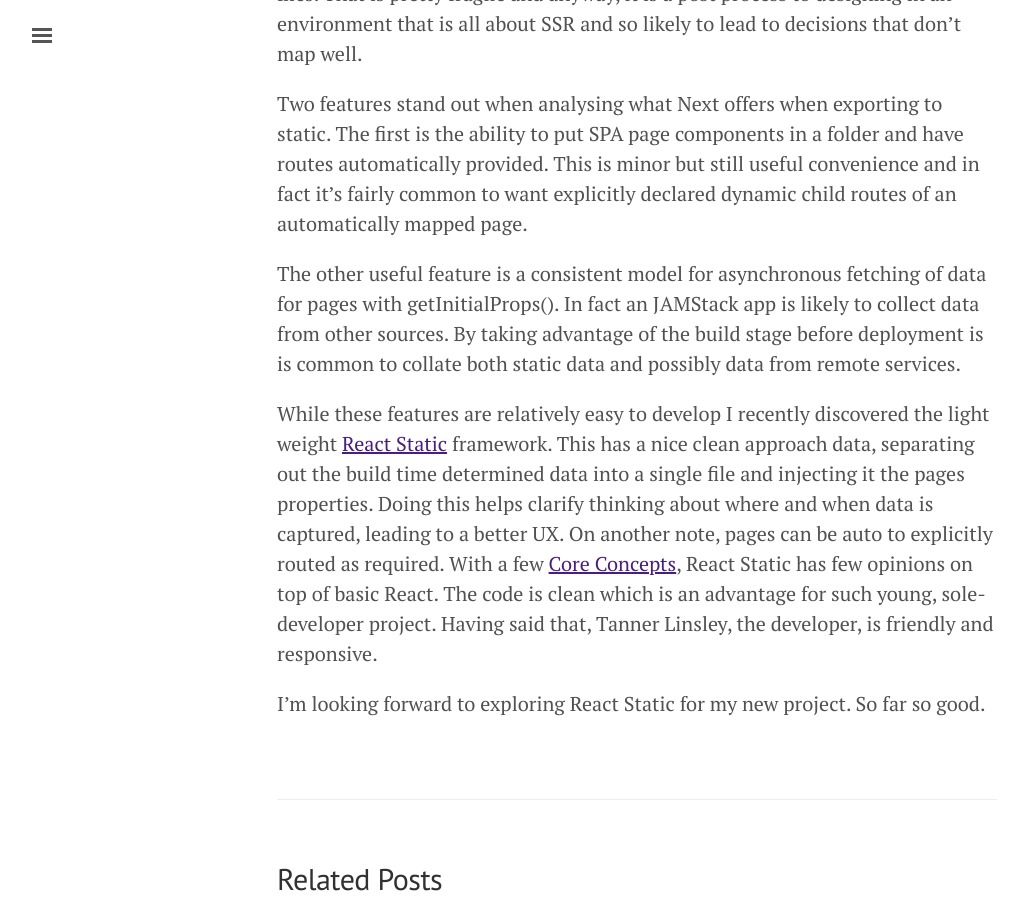
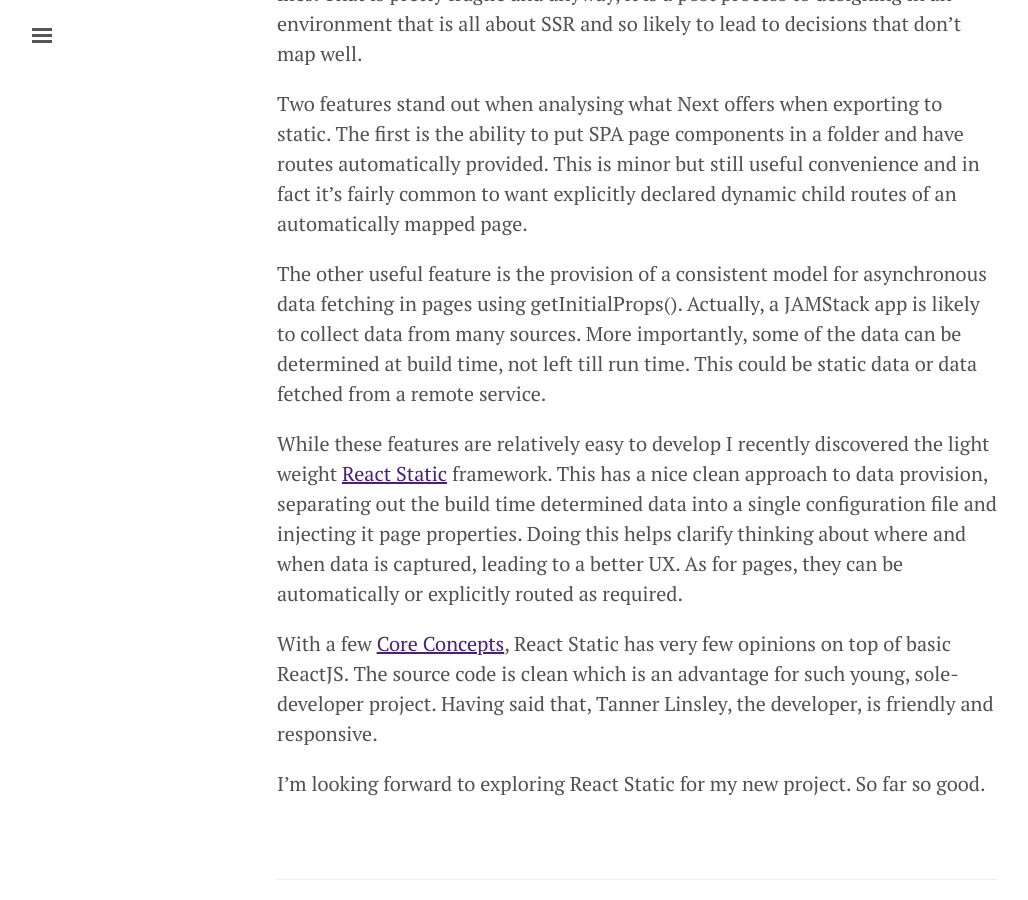
Before and after one commit to OpenDirective/opendirective.github.io, a Jekyll site: the page built from _posts/2019-01-13-react-jamstack-react-static.md, in a window 1280 px wide and 900 px high, scrolled down 1353 px. Shown: the whole window, without its empty margins (3-1031 px from the left). Built offline with Jekyll 4.4.1, drawn with Linux system fonts in a browser that asks for light colours.

Commit message:
Clarification

```diff
--- a/_posts/2019-01-13-react-jamstack-react-static.md
+++ b/_posts/2019-01-13-react-jamstack-react-static.md
@@ -19,8 +19,10 @@
 
 Two features stand out when analysing what Next offers when exporting to static. The first is the ability to put SPA page components in a folder and have routes automatically provided. This is minor but still useful convenience and in fact it's fairly common to want explicitly declared dynamic child routes of an automatically mapped page.
 
-The other useful feature is a consistent model for asynchronous fetching of data for pages with getInitialProps(). In fact an JAMStack app is likely to collect data from other sources. By taking advantage of the build stage before deployment is is common to collate both static data and possibly data from remote services.
+The other useful feature is the provision of a consistent model for asynchronous data fetching in pages using getInitialProps(). Actually, a JAMStack app is likely to collect data from many sources. More importantly, some of the data can be determined at build time, not left till run time. This could be static data or data fetched from a remote service.
 
-While these features are relatively easy to develop I recently discovered the light weight [React Static](https://github.com/nozzle/react-static/tree/master/) framework. This has a nice clean approach data, separating out the build time determined data into a single file and injecting it the pages properties. Doing this helps clarify thinking about where and when data is captured, leading to a better UX. On another note, pages can be auto to explicitly routed as required. With a few [Core Concepts](https://github.com/nozzle/react-static/blob/master/docs/concepts.md), React Static has few opinions on top of basic React. The code is clean which is an advantage for such young, sole-developer project. Having said that, Tanner Linsley, the developer, is friendly and responsive.
+While these features are relatively easy to develop I recently discovered the light weight [React Static](https://github.com/nozzle/react-static/tree/master/) framework. This has a nice clean approach to data provision, separating out the build time determined data into a single configuration file and injecting it page properties. Doing this helps clarify thinking about where and when data is captured, leading to a better UX. As for pages, they can be automatically or explicitly routed as required.
+
+With a few [Core Concepts](https://github.com/nozzle/react-static/blob/master/docs/concepts.md), React Static has very few opinions on top of basic ReactJS. The source code is clean which is an advantage for such young, sole-developer project. Having said that, Tanner Linsley, the developer, is friendly and responsive.
 
 I'm looking forward to exploring React Static for my new project. So far so good.
```
